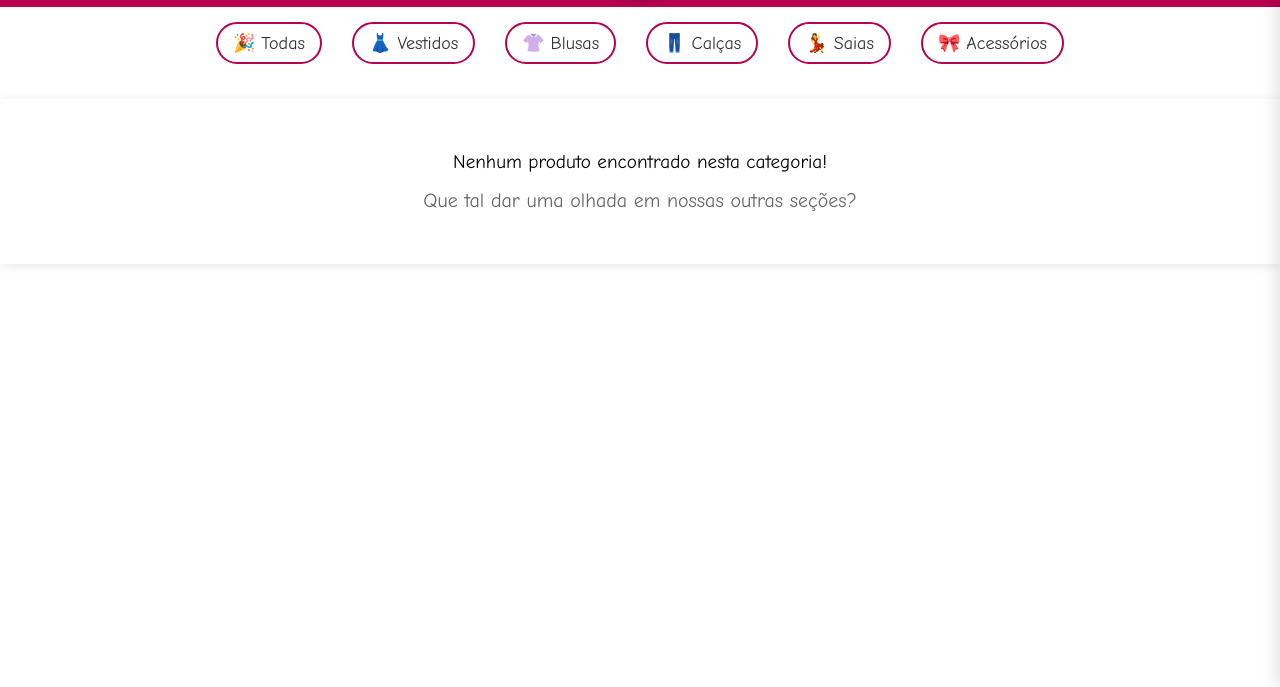
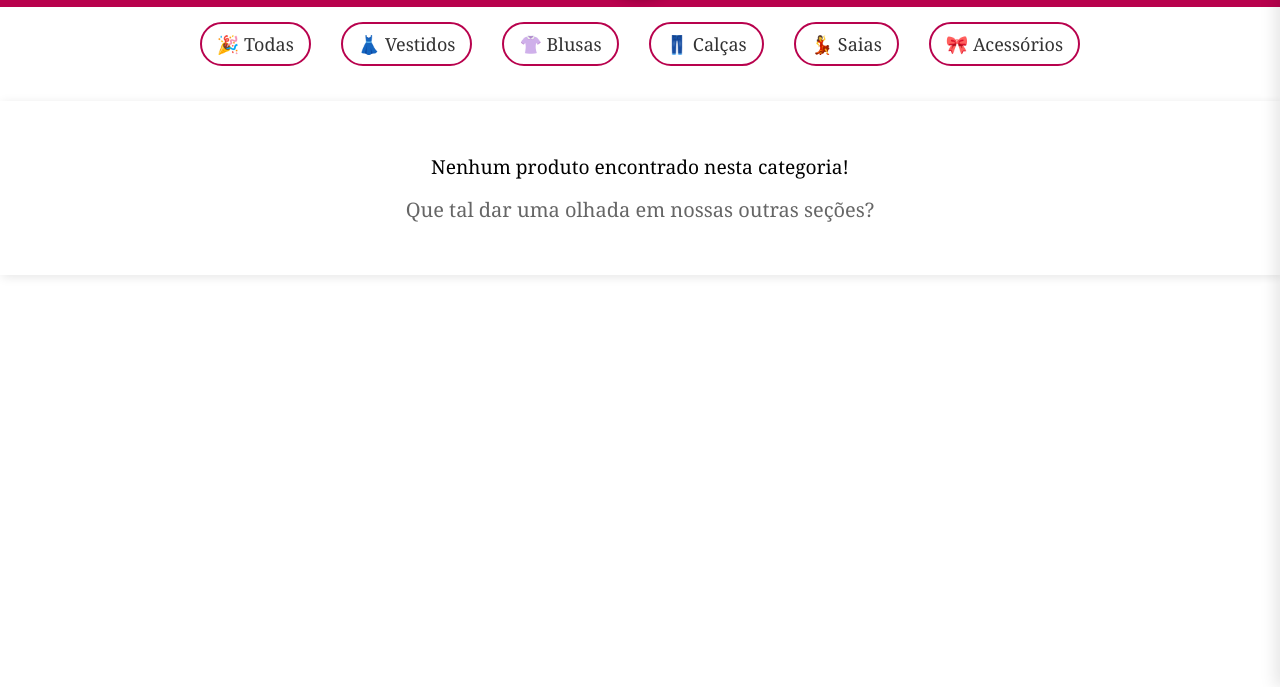
Before and after one commit to MURILO02007/boutiqueDaJucyTeste, a plain HTML site: page index.html in a window 1280 px wide. Shown: the part 113-800 px from the top of the page. Drawn offline with Linux system fonts and the light colour scheme.

Commit message:
Update index.html

```diff
--- a/index.html
+++ b/index.html
@@ -16,7 +16,7 @@
 
     body {
       background-color: var(--cor-fundo);
-      font-family: 'Comic Sans MS', cursive, sans-serif;
+      font-family: Georgia, 'Times New Roman', Times, serif;
       color: var(--cor-texto);
       position: relative;
       overflow-x: hidden;
```
